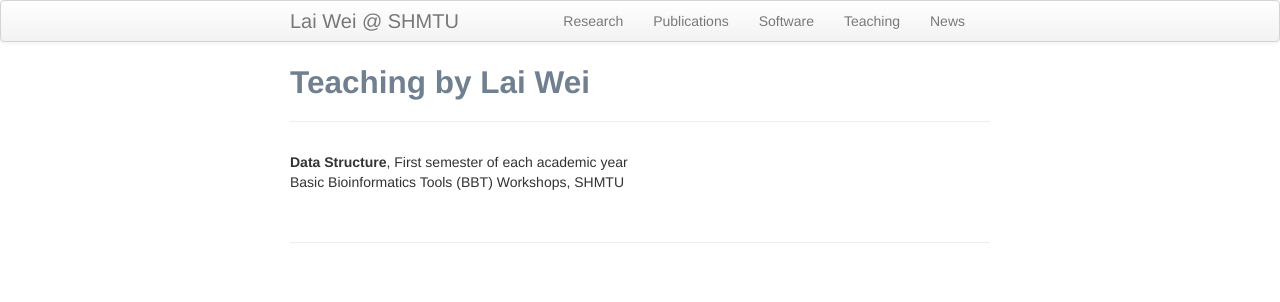
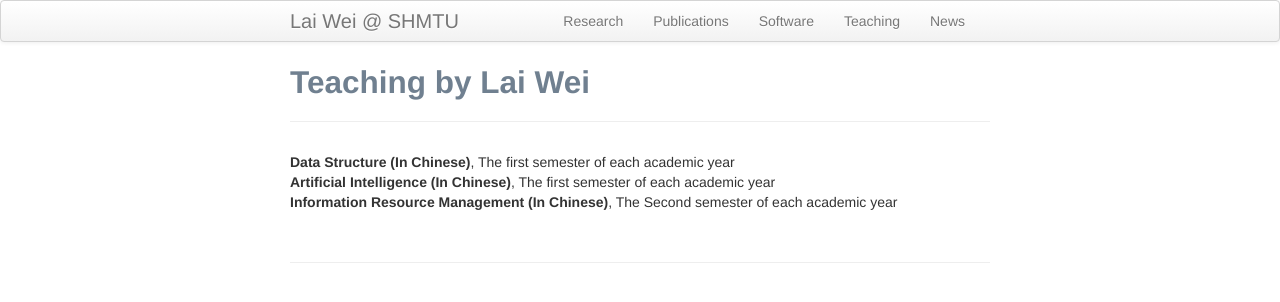
Before and after one commit to weilyshmtu/weilyshmtu.github.io, a Jekyll site: the page built from pages/teaching.md, in a window 1280 px wide. Shown: the top 302 px of the page. Built offline with Jekyll 4.4.1, drawn with Linux system fonts in a browser that asks for light colours.

Commit message:
Update teaching.md

```diff
--- a/pages/teaching.md
+++ b/pages/teaching.md
@@ -4,6 +4,7 @@ title: Teaching by Lai Wei
 ---
 
 <div class="cv">
-  <b>Data Structure</b>, First semester of each academic year  <br/>
-Basic Bioinformatics Tools (BBT) Workshops, SHMTU <br/>
+  <b>Data Structure (In Chinese)</b>, The first semester of each academic year  <br/>
+  <b>Artificial Intelligence (In Chinese)</b>, The first semester of each academic year  <br/>
+  <b>Information Resource Management (In Chinese)</b>, The Second semester of each academic year  <br/>
 <br/>
```
